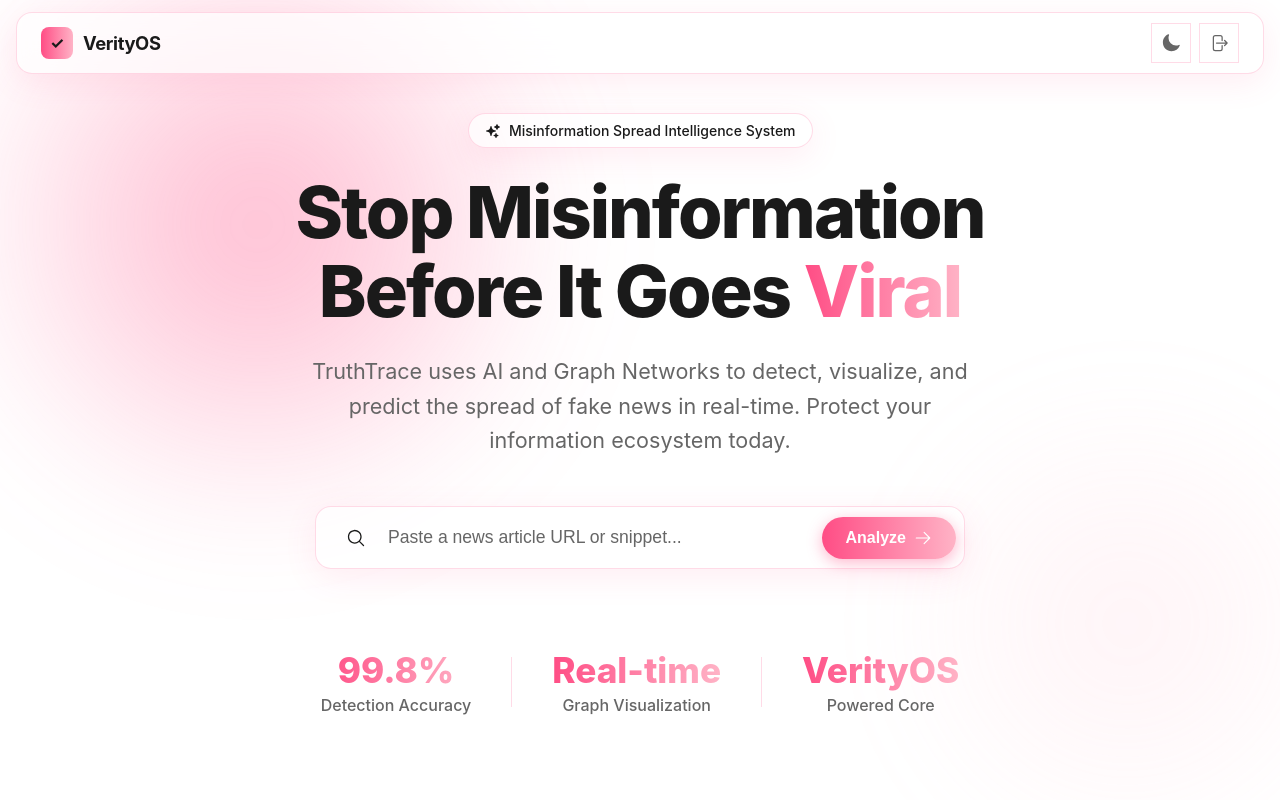
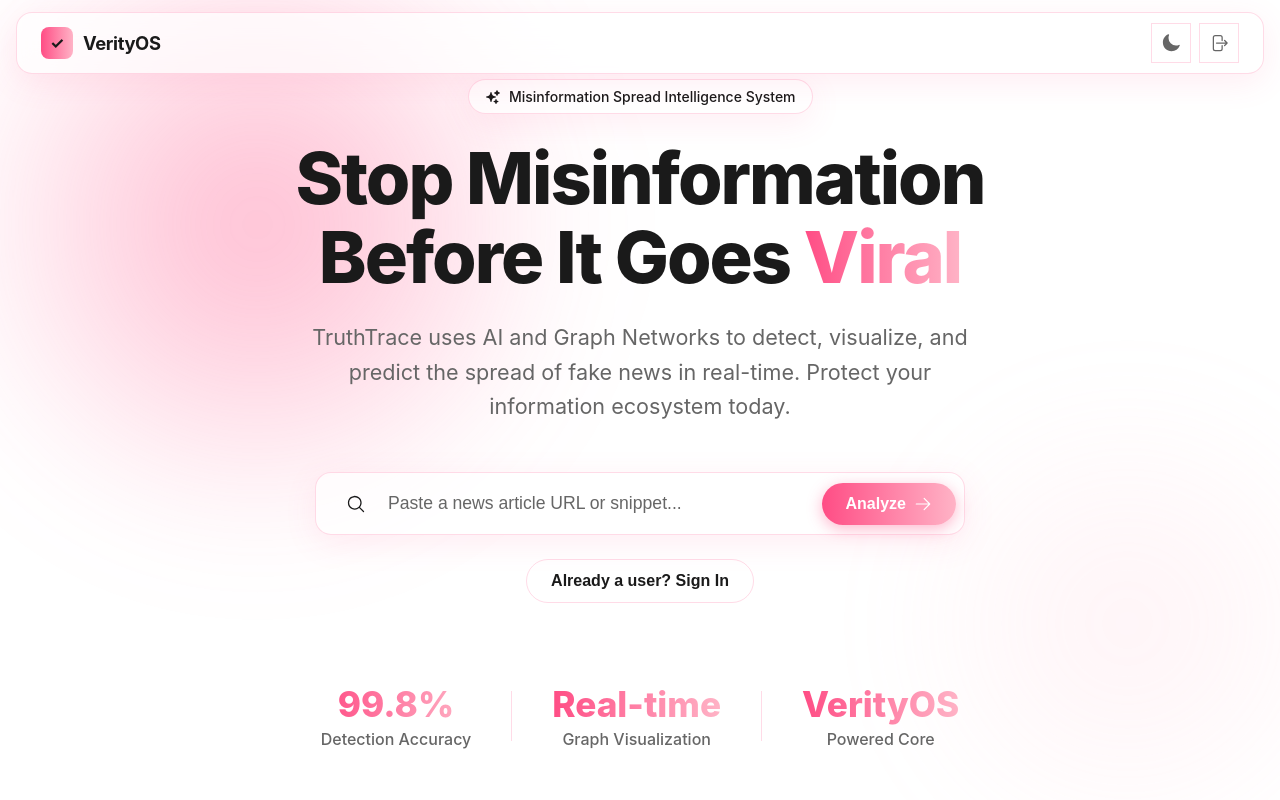
Before and after one commit to datadreamz/VerityOS-TruthTrace, a React (Vite) app in the folder frontend/: page / in a window 1280 px wide. Shown: the top 800 px of the page. Built offline with nearby package versions, Linux system fonts and the light colour scheme.

Commit message:
Integrated Navigation and Smooth Scrolling

```diff
--- a/frontend/src/App.jsx
+++ b/frontend/src/App.jsx
@@ -56,7 +56,9 @@ export default function App() {
                         <Navbar onLogout={handleLogout} theme={theme} toggleTheme={toggleTheme} hideLinks={true} />
                         <HeroSection />
                         <FeatureCards />
-                        <Login onLogin={handleLogin} minimal={true} />
+                        <div id="login-section">
+                            <Login onLogin={handleLogin} minimal={true} />
+                        </div>
                         <Footer />
                     </div>
                 ) : (
--- a/frontend/src/components/HeroSection.jsx
+++ b/frontend/src/components/HeroSection.jsx
@@ -28,10 +28,16 @@ export default function HeroSection() {
                             placeholder="Paste a news article URL or snippet..."
                             className="search-input"
                         />
-                        <button className="btn-primary analyze-btn">
+                        <button className="btn-primary analyze-btn" onClick={() => document.getElementById('login-section')?.scrollIntoView({ behavior: 'smooth' })}>
                             Analyze <HiArrowRight size={18} />
                         </button>
                     </div>
+                </div>
+
+                <div className="mt-6 animate-fade-in delay-5">
+                    <button className="btn-secondary" onClick={() => document.getElementById('login-section')?.scrollIntoView({ behavior: 'smooth' })}>
+                        Already a user? Sign In
+                    </button>
                 </div>
 
                 <div className="hero-stats animate-fade-in delay-5">
--- a/frontend/src/index.css
+++ b/frontend/src/index.css
@@ -55,6 +55,10 @@
   padding: 0;
 }
 
+html {
+  scroll-behavior: smooth;
+}
+
 body {
   font-family: 'Inter', system-ui, Avenir, Helvetica, Arial, sans-serif;
   background-color: var(--bg-color);
@@ -62,6 +66,10 @@ body {
   transition: background-color 0.5s ease, color 0.5s ease;
   min-height: 100vh;
   overflow-x: hidden;
+}
+
+.mt-6 {
+  margin-top: 1.5rem;
 }
 
 /* Glassmorphism Utilities */
```
